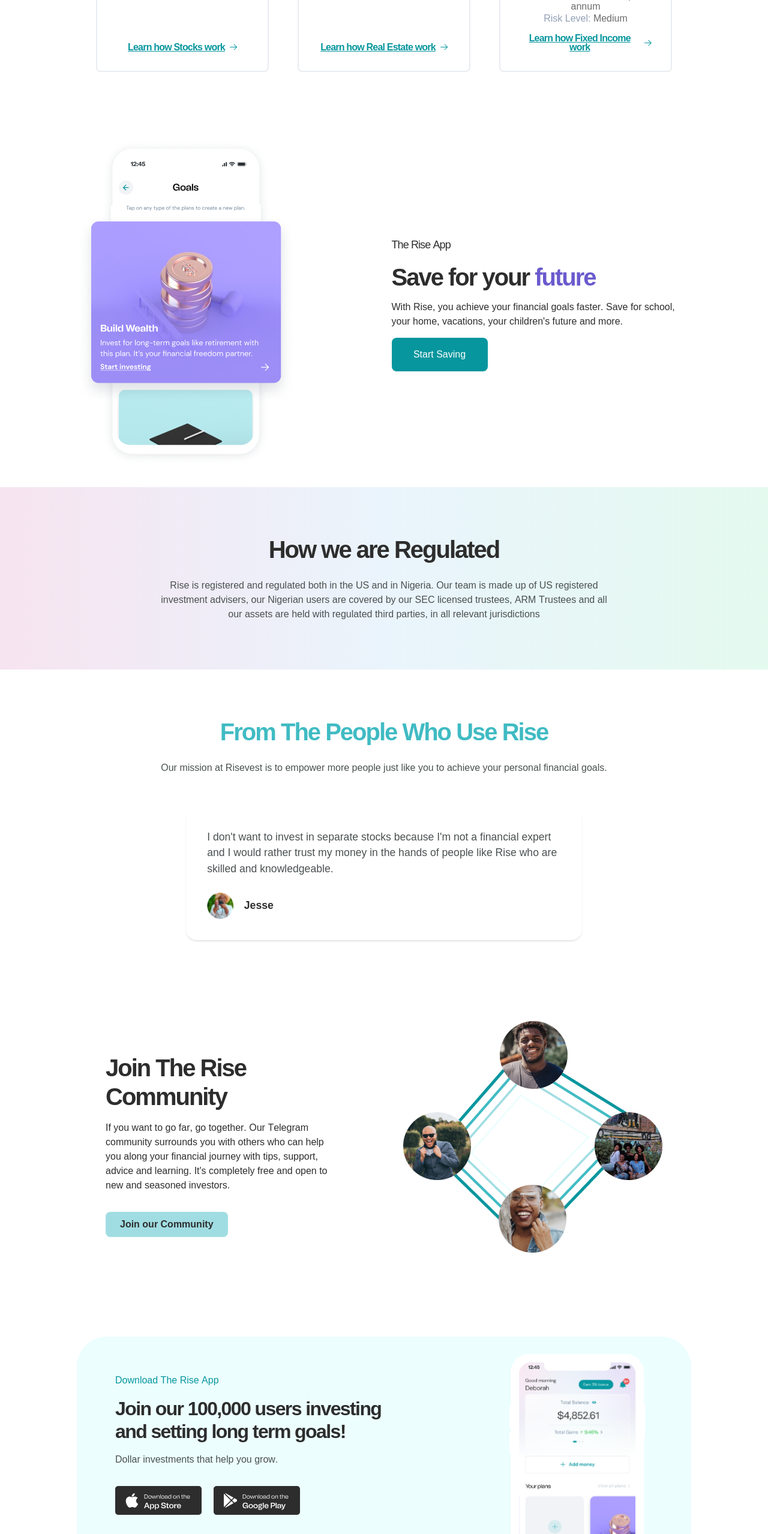
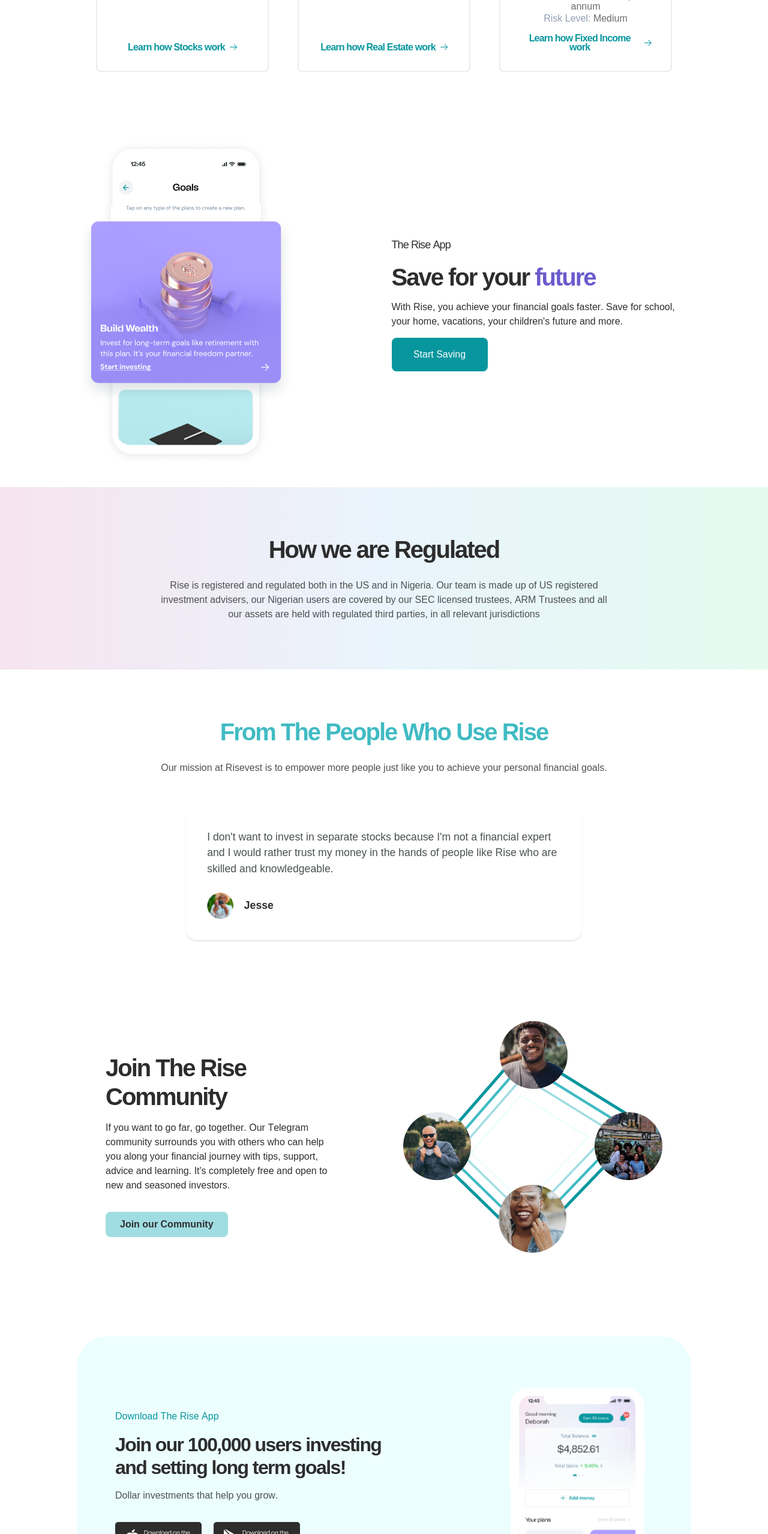
Before and after one commit to SammieKei40/risevest, a Vue app: page / in a window 1280 px wide. Shown: the part 3330-5887 px from the top of the page at 60% size. Built offline with nearby package versions, Linux system fonts and the light colour scheme.

Commit message:
Added fonts and fixed responsiveness

```diff
--- a/src/components/HomePage/Assets.vue
+++ b/src/components/HomePage/Assets.vue
@@ -33,6 +33,7 @@
     background-color: #ffffff;
     padding: 2rem 1rem;
 }
+
 
 @media (min-width: 768px) {
     .asset-section {
--- a/src/components/HomePage/Download.vue
+++ b/src/components/HomePage/Download.vue
@@ -42,12 +42,12 @@
     overflow: hidden;
     margin-bottom: 6rem;
     margin-top: 4rem;
-    height: 394px;
+    height: 450px;
 }
 
 .download-section {
     max-width: 600px;
-    margin-bottom: 2rem;
+    margin-bottom: 7rem;
     z-index: 1;
 }
 
@@ -95,7 +95,7 @@
 
 .phone-section {
     position: absolute;
-    bottom: -320px;
+    bottom: -330px;
     display: flex;
     justify-content: center;
     width: 100%;
@@ -132,6 +132,7 @@
     .download-section {
         text-align: left;
         max-width: 500px;
+    margin-bottom: -2rem;
     }
 
     .phone-section {
--- a/src/components/UI/AssetsCard.vue
+++ b/src/components/UI/AssetsCard.vue
@@ -53,6 +53,22 @@
     justify-content: space-between;
     max-width: 25rem;
     margin: auto;
+}
+
+a {
+    text-decoration: none;
+}
+
+ul {
+    list-style-type: none;
+    padding: 0;
+    margin: 0;
+}
+
+ol {
+    list-style-type: none;
+    padding: 0;
+    margin: 0;
 }
 
 .asset-card:hover {
```
